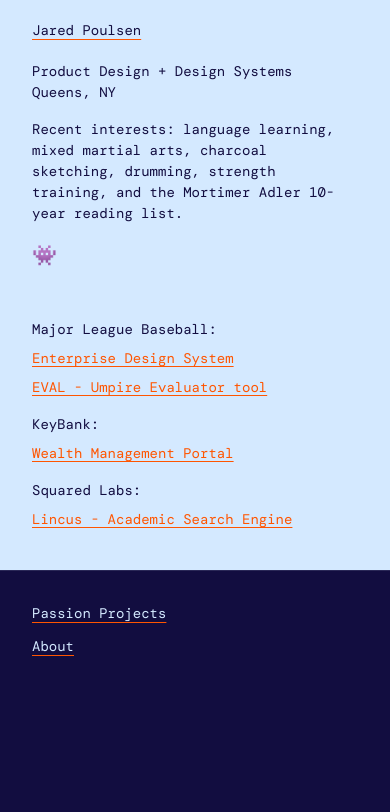
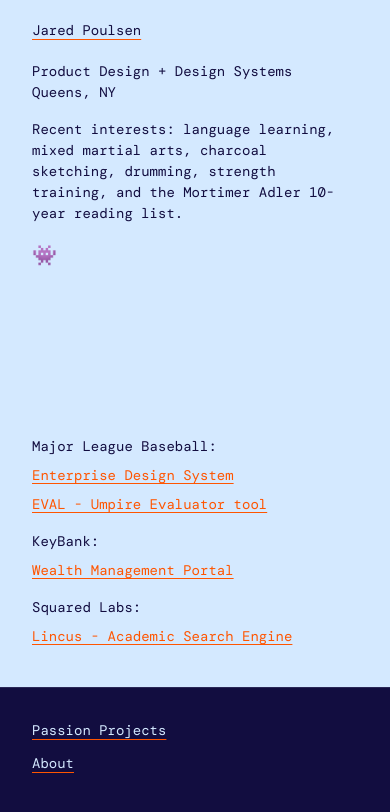
Before and after one commit to jpoudesign/ux-portfolio, a React (Vite) app: page /#/ in a window 390 px wide. Shown: the top 812 px of the page. Built offline with nearby package versions, Linux system fonts and the light colour scheme; a web font is replaced by a local one.

Commit message:
Your commit message

```diff
--- a/src/App.css
+++ b/src/App.css
@@ -387,9 +387,9 @@
     max-width: none;
   }
 
-  /* Ensure body content section is 65% on mobile */
+  /* Ensure body content section is 80% on mobile */
   .homepage {
-    grid-template-rows: 65% 1fr;
+    grid-template-rows: 80% 1fr;
   }
 }
 
```
